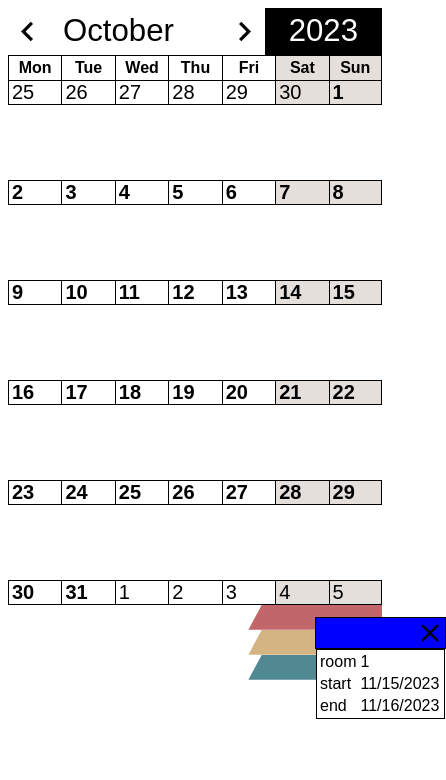
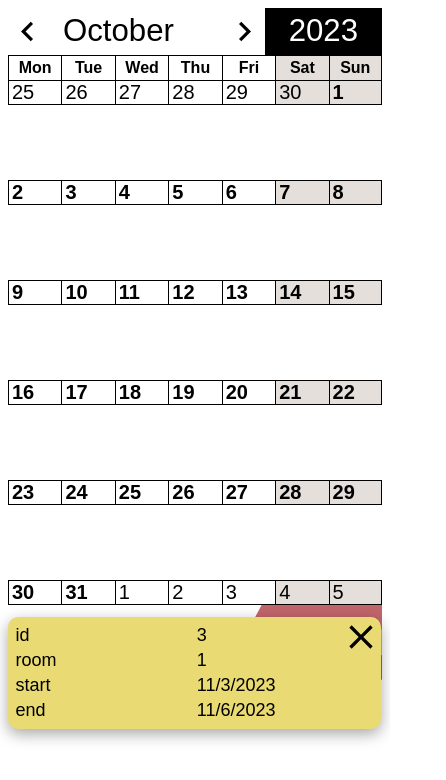
Before and after one commit to Lep333/guest_calendar, a Vue app: page / in a window 390 px wide. Both pictures are taken after a click on the element 315 px from the left and 617 px from the top of the page. Shown: the top 780 px of the page, 446 px wide, since content can reach past the window. Built offline with nearby package versions, Linux system fonts and the light colour scheme.

Commit message:
Improved event detail window

```diff
--- a/src/App.vue
+++ b/src/App.vue
@@ -35,21 +35,15 @@
           >
         </div>
         <div v-if="this.selectedEvent" class="eventWindow" :style="{'--top': this.y + 'px', '--left': this.x + 'px'}">
-          <div>
-            <img id="imgClose" @click="this.selectedEvent = null" src="./assets/close.svg" alt="close">
-          </div>
-          <div id="eventDetail">
-            <table>
-              <tr v-for="(value, key) in this.printEvent()" :key="key">
-                <td>
-                  {{ key }}
-                </td>
-                <td>
-                  {{ value }}
-                </td>
-              </tr>
-            </table>
-          </div>
+          <img id="imgClose" @click="this.selectedEvent = null" src="./assets/close.svg" alt="close">
+          <template v-for="(value, key) in this.printEvent()" :key="key">
+            <div>
+              {{ key }}
+            </div>
+            <div>
+              {{ value }}
+            </div>
+          </template>
         </div>
       </div>
   </div>
@@ -72,19 +66,20 @@ export default {
       x: 0,
       y: 0,
       events: [
-        { room: 1, start: new Date(2023, 10, 15), end: new Date(2023, 10, 16) },
+        { id: 1, room: 1, start: new Date(2023, 10, 15), end: new Date(2023, 10, 16) },
         {
+          id: 2,
           room: 2,
           start: new Date(2023, 10, 23),
           end: new Date(2023, 10, 28),
         },
-        { room: 1, start: new Date(2023, 10, 3), end: new Date(2023, 10, 6) },
-        { room: 2, start: new Date(2023, 10, 3), end: new Date(2023, 10, 6) },
-        { room: 3, start: new Date(2023, 10, 3), end: new Date(2023, 10, 6) },
-        { room: 1, start: new Date(2023, 10, 6), end: new Date(2023, 10, 8) },
-        { room: 1, start: new Date(2023, 10, 30), end: new Date(2023, 11, 12) },
-        { id: 2, room: 1, start: new Date(2024, 1, 8), end: new Date(2024, 1, 10) },
-        { id: 1, room: 1, prename: "Hier Könnte", name: "Ihr Name Stehen", start: new Date(2024, 8, 3), end: new Date(2024, 8, 10) },
+        { id: 3, room: 1, start: new Date(2023, 10, 3), end: new Date(2023, 10, 6) },
+        { id: 4, room: 2, start: new Date(2023, 10, 3), end: new Date(2023, 10, 6) },
+        { id: 5, room: 3, start: new Date(2023, 10, 3), end: new Date(2023, 10, 6) },
+        { id: 6, room: 1, start: new Date(2023, 10, 6), end: new Date(2023, 10, 8) },
+        { id: 7, room: 1, start: new Date(2023, 10, 30), end: new Date(2023, 11, 12) },
+        { id: 8, room: 1, start: new Date(2024, 1, 8), end: new Date(2024, 1, 10) },
+        { id: 9, room: 1, prename: "Hier Könnte", name: "Ihr Name Stehen", start: new Date(2024, 8, 3), end: new Date(2024, 8, 10) },
       ],
     };
   },
@@ -96,6 +91,13 @@ export default {
   methods: {
     setSelectedEvent(payload, e) {
       this.selectedEvent = e;
+      if (payload.x + 0.33 * window.innerWidth > window.innerWidth) {
+        // TODO: set right position instead of left?
+        // --> build style string here?
+        this.x = (payload.x - (payload.x + 0.33 * window.innerWidth - window.innerWidth)) / window.innerWidth * 100;
+      } else {
+        this.x = payload.x / window.innerWidth * 100;
+      }
       this.x = payload.x;
       this.y = payload.y;
     },
@@ -356,27 +358,26 @@ span {
   height: 40px;
 }
 .eventWindow {
-  border: 1px solid black;
   position: absolute;
   top: var(--top);
   left: var(--left);
-  background-color: blue;
+  background-color: #EADA73;
   z-index: 1;
-  height: 30px;
-  width: 33vw;
+  display: grid;
+  grid-template-columns: 1fr 1fr;
+  gap: 0.5vh;
+  padding: 2vw;
+  font-size: large;
+  border-radius: 2%;
+  box-shadow: rgba(0, 0, 0, 0.35) 0px 5px 15px;
 }
 #imgClose {
   position: absolute;
   top: 0px;
   right: 0px;
   height: 100%;
-}
-#eventDetail {
-  position: relative;
-  top: 31px;
-  z-index: 1;
-  background-color: white;
-  border: 1px solid black;
+  width: max(40px, 3vw);
+  height: max(40px, 3vw);
 }
 @media only screen and (min-width: 768px) {
  .wrapper {
@@ -385,6 +386,29 @@ span {
   grid-row: 100%;
   grid-template-rows: repeat(var(--no-rows), 1fr);
   height: 100%;
+  }
+}
+
+@media only screen and (max-width: 768px) {
+  .eventWindow {
+    margin-left: 2vw;
+    margin-right: 2vw;
+    position: absolute;
+    top: var(--top);
+    left: 0px;
+    z-index: 1;
+    padding: 2vw;
+    width: 91.8vw;
+    font-size: large;
+    border-radius: 10px;
+  }
+  #imgClose {
+  position: absolute;
+  top: 0px;
+  right: 0px;
+  height: 100%;
+  width: max(40px, 4vw);
+  height: max(40px, 4vw);
 }
 }
 </style>
```
